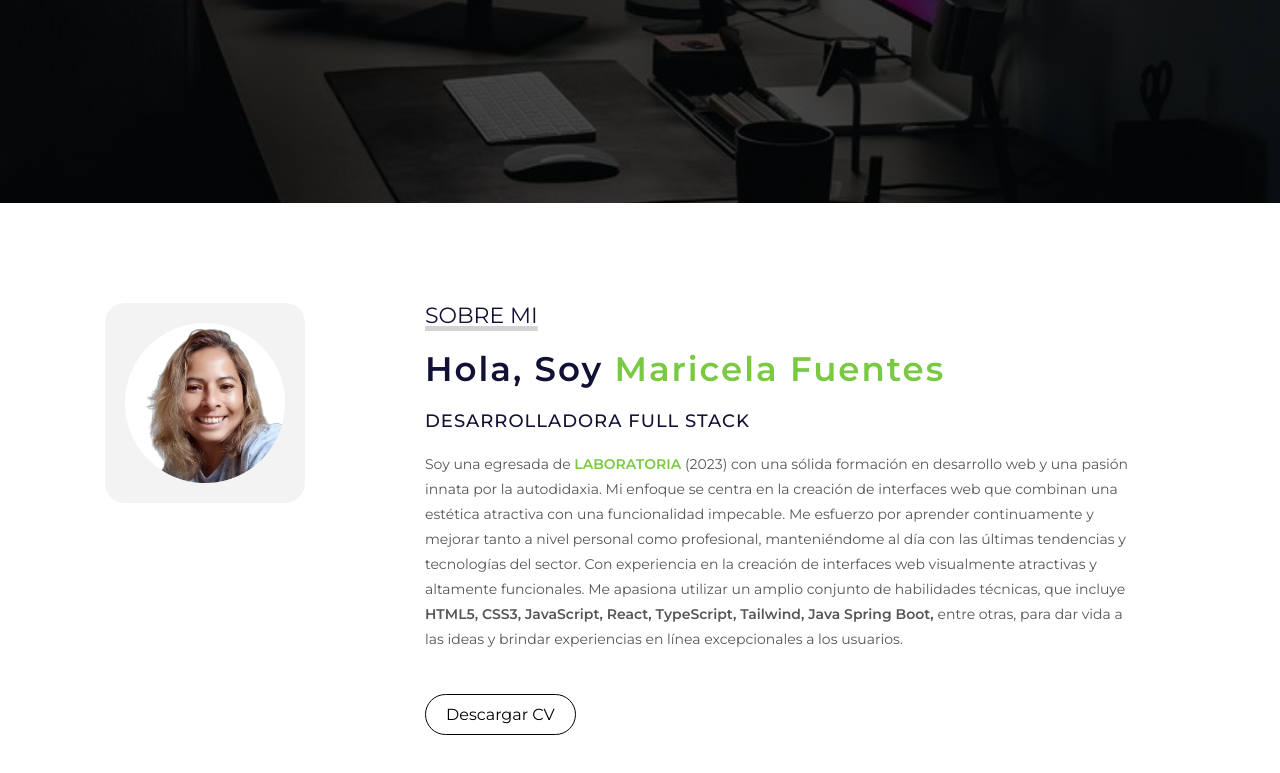
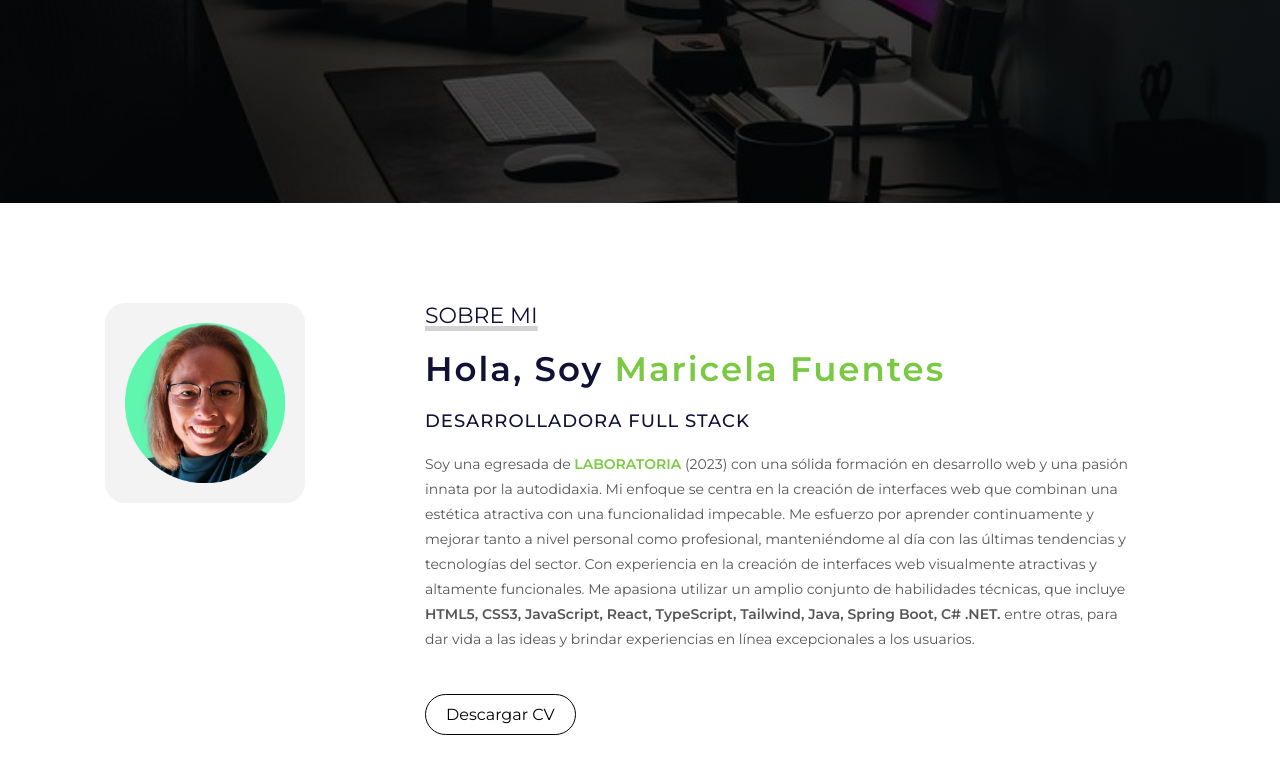
Before and after one commit to MarFueGit/portafolio, a plain HTML site: page index.html in a window 1280 px wide. Shown: the part 597-1370 px from the top of the page. Drawn offline with Linux system fonts and the light colour scheme.

Commit message:
se modifico foto

```diff
--- a/index.html
+++ b/index.html
@@ -55,7 +55,7 @@
     <!-- SECCION S O B R E M I -->
     <section id="sobremi">
         <div class="contenedor-foto">
-            <img src="./assets/img/profile-pic (4).png" alt="Foto de Perfil">
+            <img src="./assets/img/profile-pic (8).png" alt="Foto de Perfil">
         </div>
         <div class="sobremi">
             <p class="titulo-seccion">Sobre Mi</p>
@@ -67,7 +67,7 @@
                     con una funcionalidad impecable. Me esfuerzo por aprender continuamente y mejorar tanto a nivel
                     personal  como profesional, manteniéndome al día con las últimas tendencias  y tecnologías del sector.
                     Con experiencia en la creación de interfaces web visualmente atractivas y altamente funcionales. Me apasiona utilizar un amplio conjunto de habilidades técnicas,
-                    que incluye <b> HTML5, CSS3, JavaScript, React, TypeScript, Tailwind, Java Spring Boot,
+                    que incluye <b> HTML5, CSS3, JavaScript, React, TypeScript, Tailwind, Java, Spring Boot, C# .NET.
                     </b> entre otras, para dar vida a las ideas y brindar experiencias en línea excepcionales a los usuarios.
             </p>
             <a href="https://drive.google.com/drive/folders/1YnGt4fF88fF8JdGDEPm4LAPD2h7Vh396?usp=sharing" class="enlace-cv" target="_blank">Descargar CV</a>
```
Also changed, not shown: assets/img/profile-pic (8).png (added).
